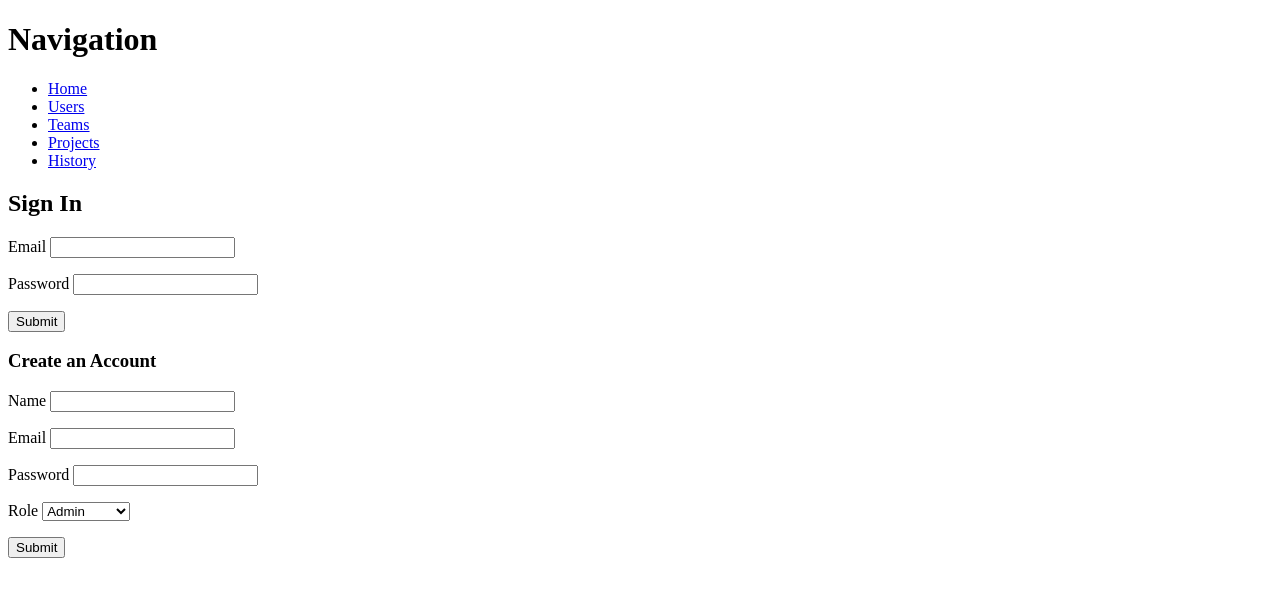
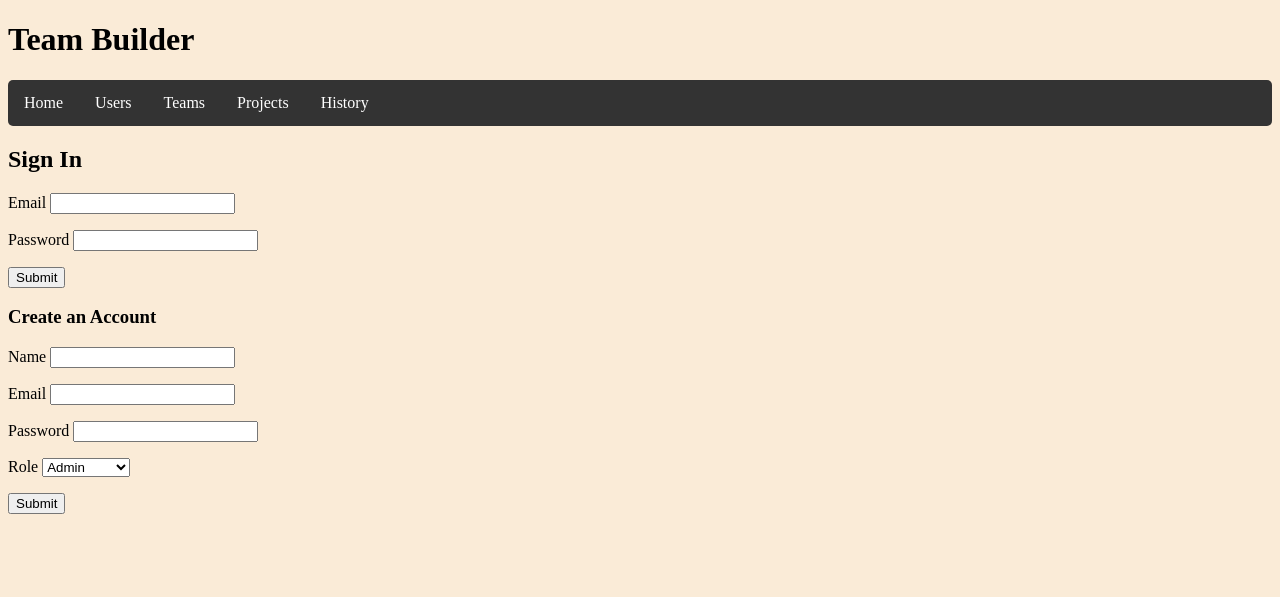
Before and after one commit to cam8anderson/SpecializationCapstone, a Flask app: page / in a window 1280 px wide. Shown: the top 597 px of the page. Run offline with Flask 3, Linux system fonts and the light colour scheme.

Commit message:
:construction:added some css

```diff
--- a/static/base.css
+++ b/static/base.css
@@ -0,0 +1,23 @@
+body {
+  background-color: antiquewhite;
+}
+
+nav {
+  background-color: #333;
+  overflow: hidden;
+  border-radius: 5px;
+}
+
+nav a {
+  float: left;
+  display: block;
+  color: white;
+  text-align: center;
+  padding: 14px 16px;
+  text-decoration: none;
+}
+
+nav a:hover {
+  background-color: #ddd;
+  color: black;
+}
--- a/templates/base.html
+++ b/templates/base.html
@@ -5,16 +5,17 @@
     <meta name="viewport" content="width=device-width" />
     <title>{% block title %}{% endblock %}</title>
     {% block head %}{% endblock %}
+    <link rel="stylesheet" href="static/base.css" />
   </head>
   <body>
-    <h1>Navigation</h1>
-    <ul>
-      <li><a href="/">Home</a></li>
-      <li><a href="/user">Users</a></li>
-      <li><a href="/teams">Teams</a></li>
-      <li><a href="/projects">Projects</a></li>
-      <li><a href="/history">History</a></li>
-    </ul>
+    <h1>Team Builder</h1>
+    <nav>
+      <a href="/">Home</a>
+      <a href="/user">Users</a>
+      <a href="/teams">Teams</a>
+      <a href="/projects">Projects</a>
+      <a href="/history">History</a>
+    </nav>
     {% for msg in get_flashed_messages() %}
     <p class="flash-msg">{{ msg }}</p>
     {% endfor %} {% block body %} {% block content %}{% endblock %} {% endblock
```
